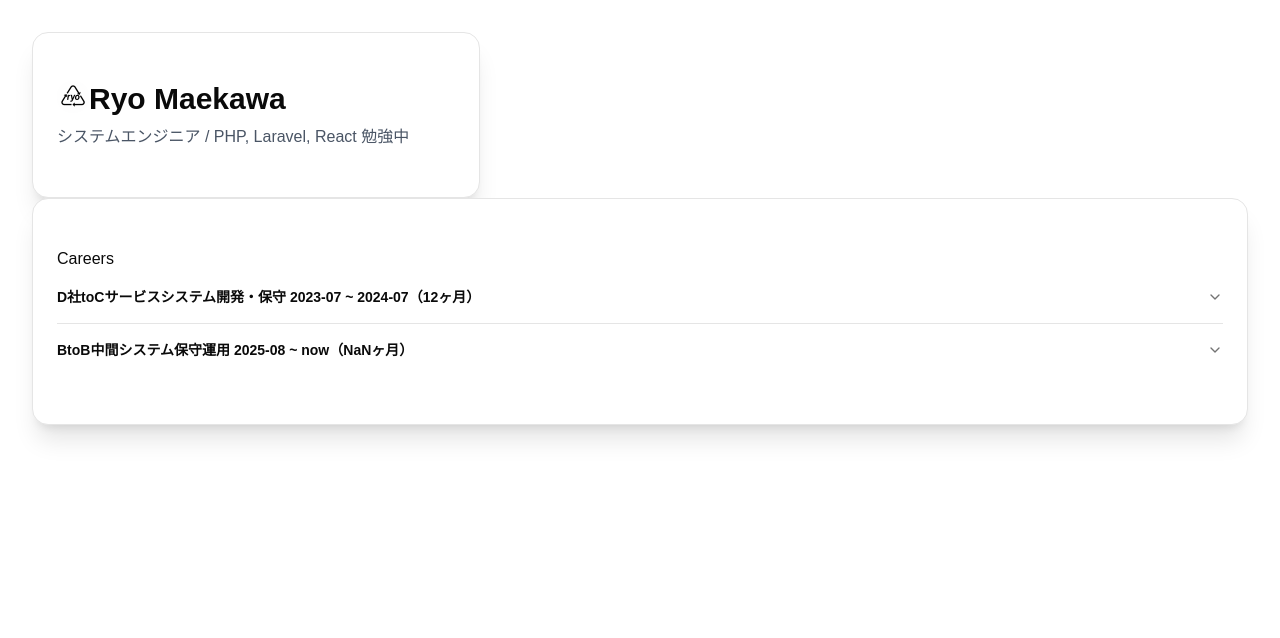
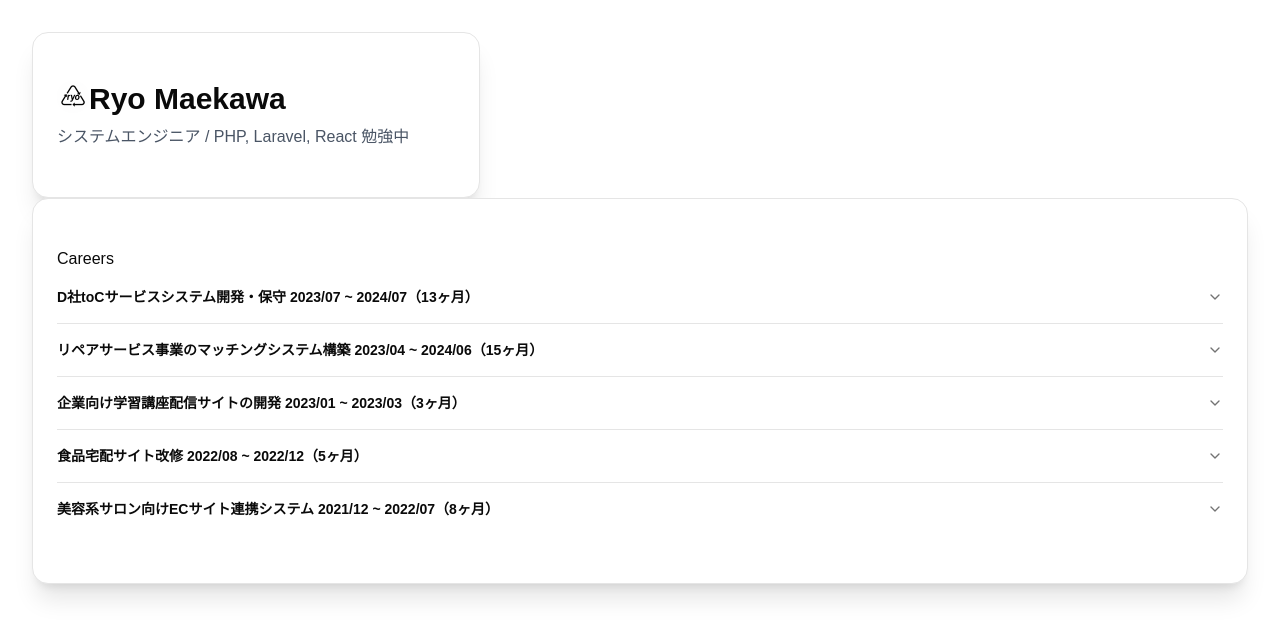
Before and after one commit to Ryo-Maekaw4/portfolio, a Next.js app: page / in a window 1280 px wide. Shown: the top 638 px of the page. Built offline with nearby package versions, Linux system fonts and the light colour scheme.

Commit message:
経歴追加、常駐期間表示修正

```diff
--- a/src/app/page.tsx
+++ b/src/app/page.tsx
@@ -11,45 +11,76 @@ import { Badge } from "@/components/ui/badge"
 
 // import { ScrollArea } from "@/components/ui/scroll-area"
 
-const Tools: Array<string> = [
-  // 'mac', 'php', 'html', 'mysql', 'postgres', 'microsoft sql server', 'oracle'
-  'Mac', 'PHP', 'zendframework', 'Laravel10', 'MySQL', 'JIRA', 'Confluence', 'Git', 'Slack', 'Gather'
-];
+const Fases: Record<number, string> = {
+  1: '調査・分析',
+  2: '要件定義',
+  3: '基本設計',
+  4: '詳細設計',
+  5: '製造',
+  6: '単体テスト',
+  7: '結合テスト',
+  8: '総合テスト',
+  9: '運用・保守'
+};
 
 const Careers = {
   1: {
-    'period_from': '2023-07',
-    'period_to': '2024-07',
+    'period_from': '2023/07',
+    'period_to': '2024/07',
     'project': 'D社toCサービスシステム開発・保守',
     'detail': '■概要\n顧客の自社サービスのシステム基盤のモダナイズ及び、セキュリティ強化と保守性の担保\n\n■作業詳細\n・モダナイズ対象機能の調査、仕様書作成\n・プログラムコーディング\n・テスト設計\r\n・単体テスト、結合テスト\r\n・モダナイズ外の機能の改修対応',
-    'member': '9',
-    'tools': Tools,
+    'member': 9,
+    'env_tools': ['Mac', 'PHP', 'zendframework', 'Laravel10', 'MySQL', 'JIRA', 'Confluence', 'Git', 'Slack', 'Gather'],
     'position': 'SE',
-    'fase': {
-      1: ['基本設計', '詳細設計', '開発', 'テスト', '保守運用']
-    }
+    'fase': [1, 5, 6].map((key) => Fases[key])
   },
   2: {
-    'period_from': '2025-08',
-    'period_to': 'now',
-    'project': 'BtoB中間システム保守運用',
-    'detail': '',
-    'member': '',
-    'tools': '',
+    'period_from': '2023/04',
+    'period_to': '2024/06',
+    'project': 'リペアサービス事業のマッチングシステム構築',
+    'detail': '■概要\n企業と加盟店間のB2Bリペアサービス案件のマッチングを行うシステムの設計\n\n■作業詳細\n・詳細設計ドキュメント作成\n・画面設計\n・テーブル設計\n',
+    'member': 9,
+    'env_tools': ['Windows', 'Slack', 'Backlog'],
     'position': 'SE',
-    'fase': {
-      1: ['基本設計', '詳細設計', '開発', 'テスト', '保守運用']
-    }
+    'fase': [1].map((key) => Fases[key])
+  },
+  3: {
+    'period_from': '2023/01',
+    'period_to': '2023/03',
+    'project': '企業向け学習講座配信サイトの開発',
+    'detail': '■概要\n1次フェーズ2次フェーズと分かれており\n1次フェーズの全体的な改修作業\n\n■作業詳細\n・詳細設計書作成\n・2次フェーズに向けフロントとバックの要改修箇所の調査\n・調査内容に基づくリファクタリング\n・開発環境の改善(slackへのgit通知機能作成、コード整形導入)',
+    'member': 5,
+    'env_tools': ['Mac 12.6', 'PHP', 'Laravel8', 'Docker', 'Slack', 'Backlog', 'VSCode', 'Sourcetree'],
+    'position': 'SE',
+    'fase': [1, 5].map((key) => Fases[key])
+  },
+  4: {
+    'period_from': '2022/08',
+    'period_to': '2022/12',
+    'project': '食品宅配サイト改修',
+    'detail': '■概要\n食品宅配サイトの機能改修\n\n■作業詳細\n・検索機能の改修内容の調査\n・テストケース作成\n・非同期APIの負荷調査、及びリファクタリング\n',
+    'member': 4,
+    'env_tools': ['Windows10', 'PHP', 'Laravel8', 'Docker', 'Slack', 'Github', 'VSCode', 'Dbeaver',],
+    'position': 'SE',
+    'fase': [1, 5].map((key) => Fases[key])
+  },
+  5: {
+    'period_from': '2021/12',
+    'period_to': '2022/07',
+    'project': '美容系サロン向けECサイト連携システム',
+    'detail': '■概要\necforceと連携したサロン専売品販売システムの開発\n\n\n■作業詳細\n・APIドキュメントツールの調査\n・使用ツールの調査、選定\n・ECサイトとのAPI仕様の調査\n・テーブル設計、ER図の作成\n・APIの作成（55本）、テスト（UnitTest）\n・バッチ作成\n',
+    'member': 4,
+    'env_tools': ['Windows10', 'Ubuntu20.04LTS', 'PHP', 'Laravel9', 'CloudSQL for MySQL(8.0)', 'L5-Swagger', 'Slack', 'Trello', 'Github', 'Sourcetree', 'VSCode', 'DBeaver', 'A5:SQL Mk-2'],
+    'position': 'SE',
+    'fase': [1, 3, 5, 6, 8].map((key) => Fases[key])
   }
 }
 
 const calcMonths = (period_from: string, period_to: string) => {
-  const from = new Date(period_from);
-  const to = new Date(period_to);
-  const diff = to.getTime() - from.getTime();
-  const months = Math.floor(diff / (1000 * 60 * 60 * 24 * 30));
-  return months;
-}
+  const [fromYear, fromMonth] = period_from.split('/').map(Number);
+  const [toYear, toMonth] = period_to.split('/').map(Number);
+  return (toYear - fromYear) * 12 + (toMonth - fromMonth) + 1;
+};
 
 export default function Home() {
   return (
@@ -108,7 +139,7 @@ export default function Home() {
                         <Card className="rounded-2xl">
                           <CardContent className="p-6">
                             <p>使用ツール</p>
-                            {Object.values(data.tools).flat().map((tool, index) => (
+                            {Object.values(data.env_tools).flat().map((tool, index) => (
                               <Badge key={index} variant="outline">{tool}</Badge>
                             ))}
                           </CardContent>
```
